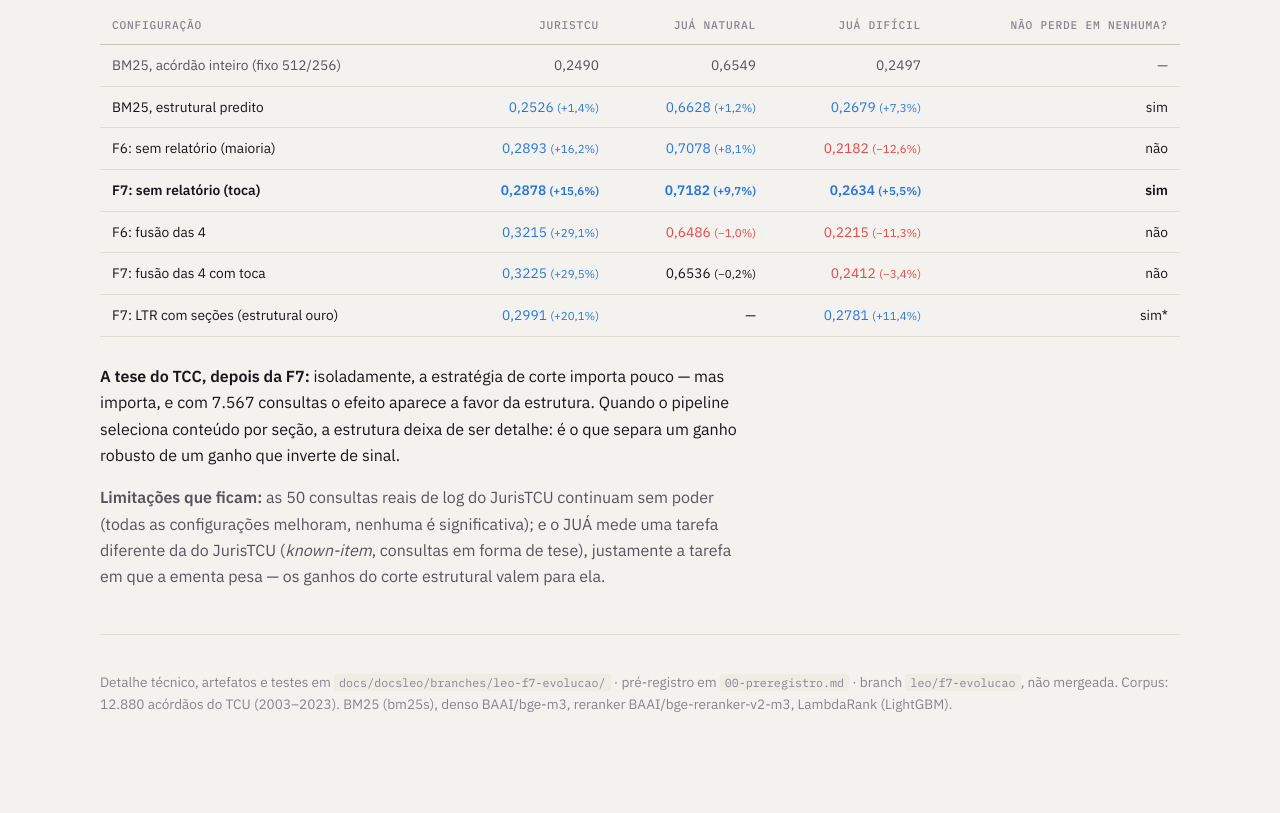
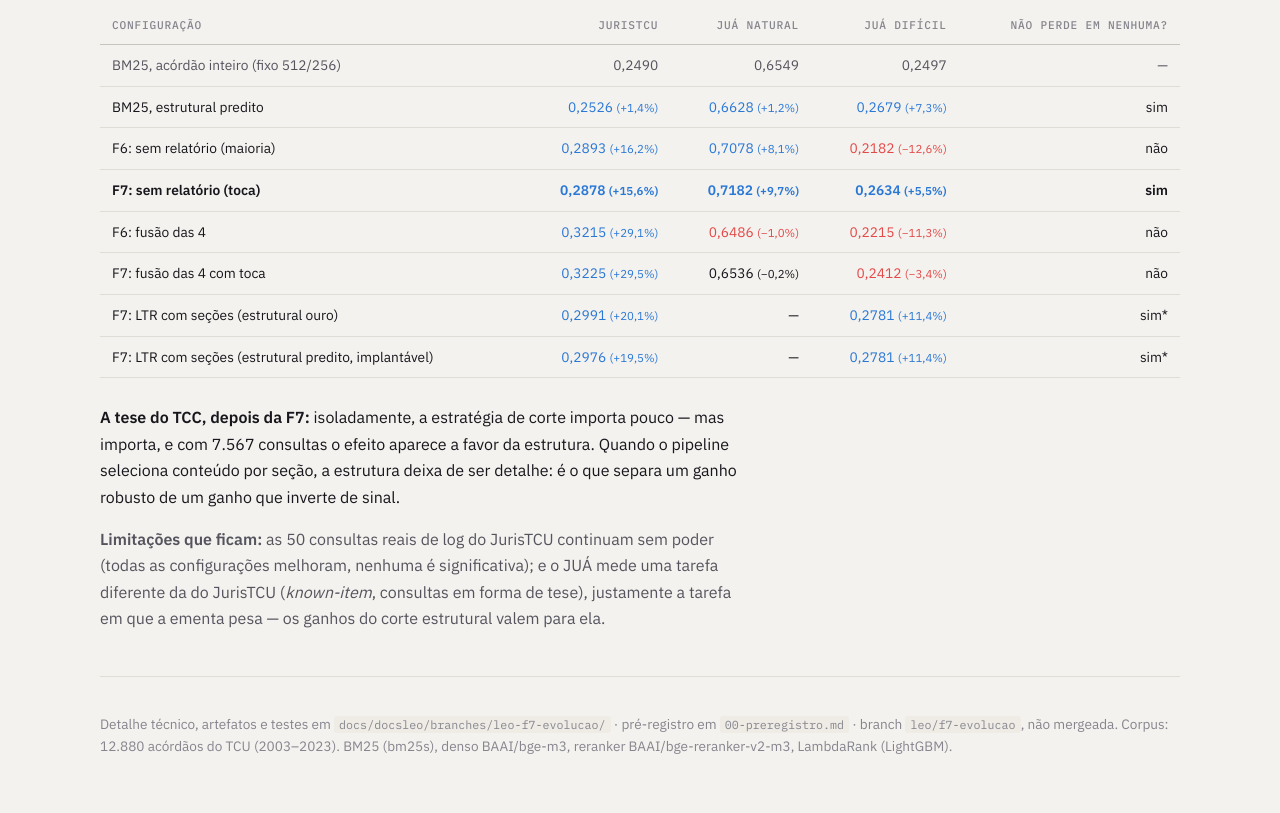
Before and after one commit to igormamus1703/tcc-segundo-semestre, a plain HTML site: page docs/apresentacao/f7.html in a window 1280 px wide. Shown: the part 8876-9689 px from the top of the page. Before the commit the page ends 9648 px from the top, so only its background shows below. Drawn offline with nearby package versions, Linux system fonts and the light colour scheme.

Commit message:
F7: pagina com a linha do LTR implantavel

```diff
--- a/docs/apresentacao/f7.html
+++ b/docs/apresentacao/f7.html
@@ -725,7 +725,8 @@
     ["F7: sem relatório (toca)", 0.2878, 0.7182, 0.2634, "sim"],
     ["F6: fusão das 4", 0.3215, 0.6486, 0.2215, "não"],
     ["F7: fusão das 4 com toca", 0.3225, 0.6536, 0.2412, "não"],
-    ["F7: LTR com seções (estrutural ouro)", 0.2991, null, 0.2781, "sim*"]
+    ["F7: LTR com seções (estrutural ouro)", 0.2991, null, 0.2781, "sim*"],
+    ["F7: LTR com seções (estrutural predito, implantável)", 0.2976, null, 0.2781, "sim*"]
   ];
   var tb = document.getElementById("t-receitas");
   RECEITAS.forEach(function (r, i) {
```
